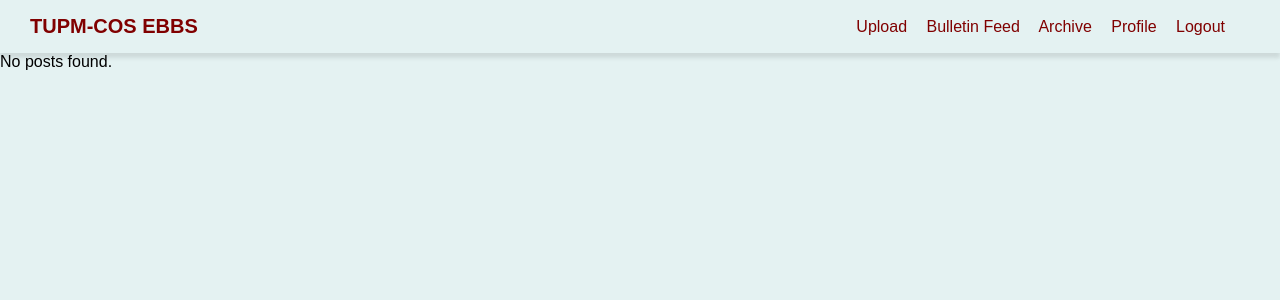
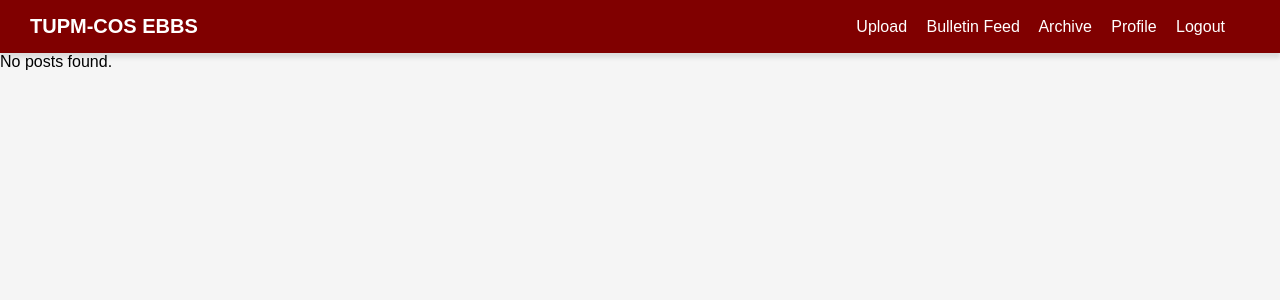
Before and after one commit to ninjgalla/E-Bulletin-Board-System, a PHP site: page /reset-password/admin_bulletin_feed.php in a window 1280 px wide. Shown: the top 300 px of the page. Run offline with PHP 8.4, Linux system fonts and the light colour scheme; the visitor is signed in with stand-in values (Sample User, id 1); data that the repository does not hold is empty.

Commit message:
Update admin_bulletin_feed.php

```diff
--- a/admin_bulletin_feed.php
+++ b/admin_bulletin_feed.php
@@ -43,10 +43,10 @@ html, body {
             margin: 0;
             padding: 0;
             font-family: Arial, sans-serif;
-            background-color: #e4f2f2; /* Set background color */
+            background-color: #f5f5f5; /* Set background color */
         }
         .navbar {
-            background-color: #e4f2f2; /* Set navbar background color */
+            background-color: #800000; /* Set navbar background color */
             color: maroon;
             padding: 15px 40px; /* Adjust padding to increase width */
             display: flex;
@@ -55,7 +55,7 @@ html, body {
             box-shadow: 0 5px 4px rgba(0, 0, 0, 0.1); /* Add shadow */
         }
         .navbar a {
-            color: maroon;
+            color: white;
             text-decoration: none;
             margin-right: 15px;
             position: relative;
```
